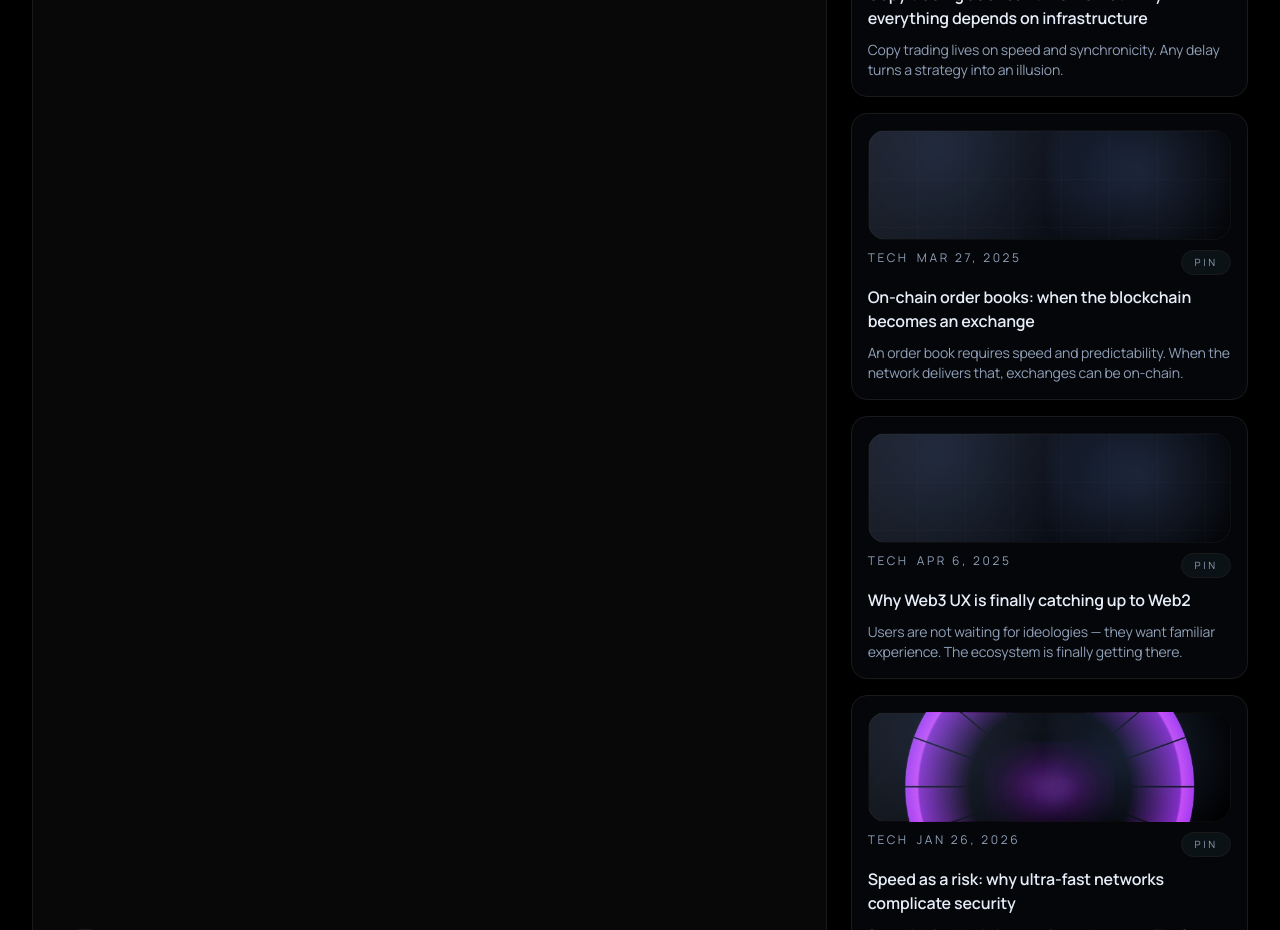
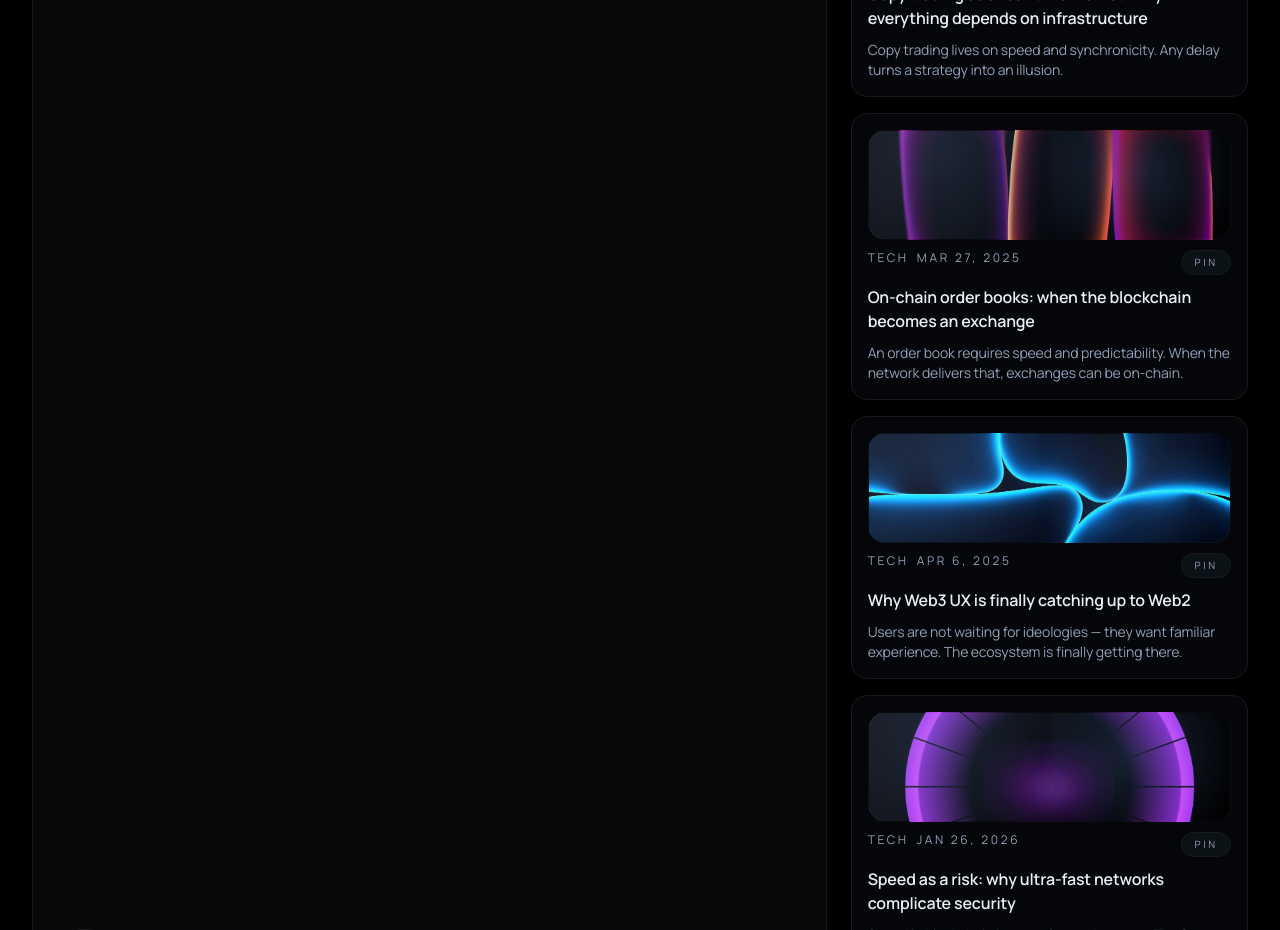
Before and after one commit to Eremiss/QUANTUM, a Next.js app: page /blog in a window 1280 px wide. Shown: the part 2860-3790 px from the top of the page. Built offline with nearby package versions, Linux system fonts and the light colour scheme.

Commit message:
feat: add blog images for new posts

```diff
--- a/src/content/posts.ts
+++ b/src/content/posts.ts
@@ -687,6 +687,7 @@ export const posts: Post[] = [
   },
   {
     slug: "order-books-na-onchain",
+    image: "/blog/order-books-na-onchain.jpg",
     title: "On-chain order books: когда блокчейн становится биржей",
     titleEn: "On-chain order books: when the blockchain becomes an exchange",
     excerpt:
@@ -749,6 +750,7 @@ export const posts: Post[] = [
   },
   {
     slug: "web3-ux-sravnivaetsya-s-web2",
+    image: "/blog/web3-ux-sravnivaetsya-s-web2.jpg",
     title: "Почему UX в Web3 наконец начинает догонять Web2",
     titleEn: "Why Web3 UX is finally catching up to Web2",
     excerpt:
```
Also changed, not shown: public/blog/order-books-na-onchain.jpg (added), public/blog/web3-ux-sravnivaetsya-s-web2.jpg (added).
